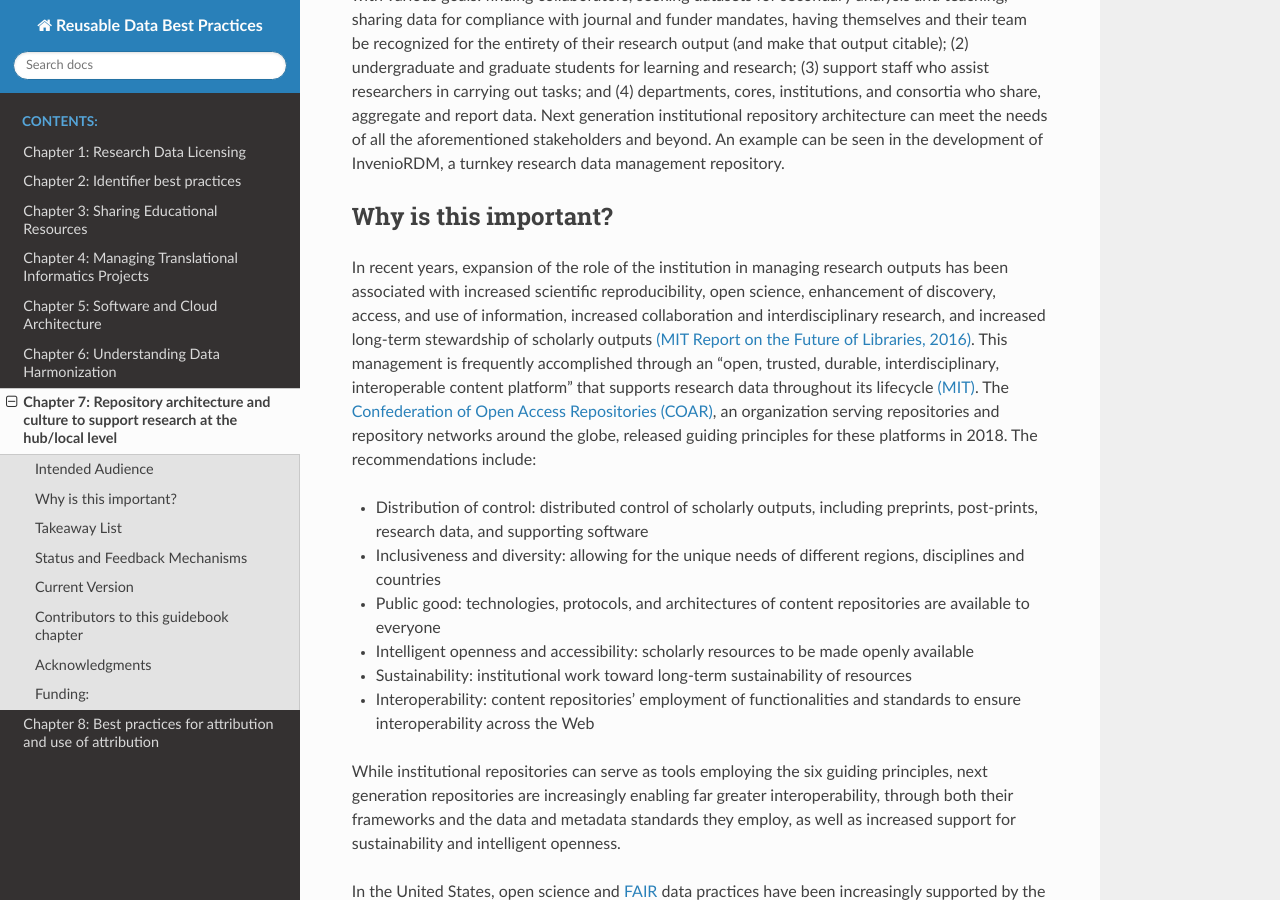
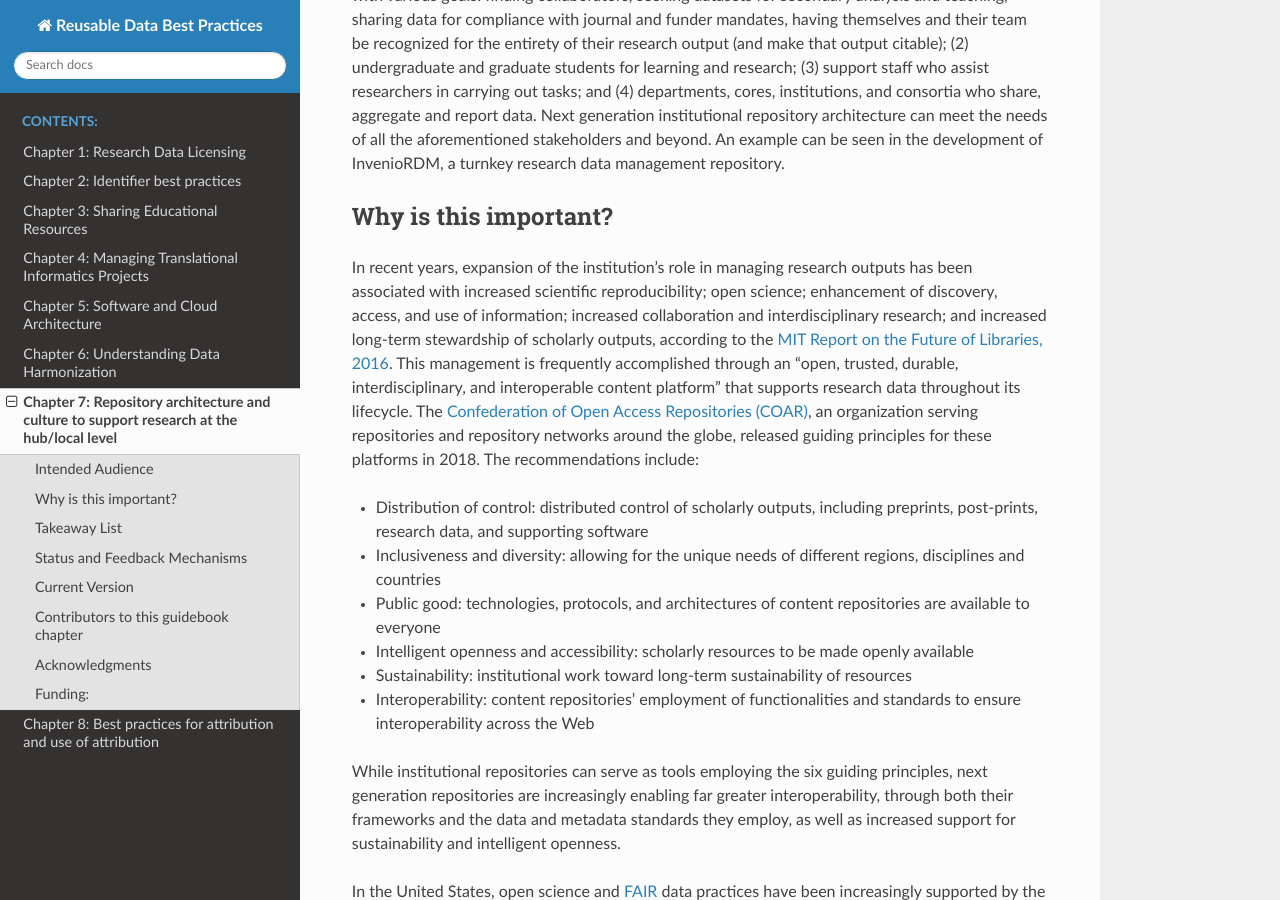
Before and after one commit to data2health/informatics-playbook, a Sphinx documentation site: the page built from docs/chapters/chapter_7.md, in a window 1280 px wide and 900 px high, scrolled down 317 px. Built offline with Sphinx 7.4.7 and the Read the Docs theme 2.0.0, drawn with Linux system fonts in a browser that asks for light colours.

Commit message:
Update chapter_7.md

```diff
--- a/docs/chapters/chapter_7.md
+++ b/docs/chapters/chapter_7.md
@@ -6,7 +6,7 @@ This guidance is intended for academic institutional repository stakeholders, su
 
 ## Why is this important?
 
-In recent years, expansion of the role of the institution in managing research outputs has been associated with increased scientific reproducibility, open science, enhancement of discovery, access, and use of information, increased collaboration and interdisciplinary research, and increased long-term stewardship of scholarly outputs [(MIT Report on the Future of Libraries, 2016)](https://future-of-libraries.mit.edu/). This management is frequently accomplished through an “open, trusted, durable, interdisciplinary, interoperable content platform” that supports research data throughout its lifecycle [(MIT)](https://future-of-libraries.mit.edu/). The [Confederation of Open Access Repositories (COAR)](https://www.coar-repositories.org/news-updates/what-we-do/next-generation-repositories/), an organization serving repositories and repository networks around the globe, released guiding principles for these platforms in 2018. The recommendations include:
+In recent years, expansion of the institution's role in managing research outputs has been associated with increased scientific reproducibility; open science; enhancement of discovery, access, and use of information; increased collaboration and interdisciplinary research; and increased long-term stewardship of scholarly outputs, according to the [MIT Report on the Future of Libraries, 2016](https://future-of-libraries.mit.edu/). This management is frequently accomplished through an “open, trusted, durable, interdisciplinary, and interoperable content platform” that supports research data throughout its lifecycle. The [Confederation of Open Access Repositories (COAR)](https://www.coar-repositories.org/news-updates/what-we-do/next-generation-repositories/), an organization serving repositories and repository networks around the globe, released guiding principles for these platforms in 2018. The recommendations include:
 
 * Distribution of control: distributed control of scholarly outputs, including preprints, post-prints, research data, and supporting software
 * Inclusiveness and diversity: allowing for the unique needs of different regions, disciplines and countries
```
